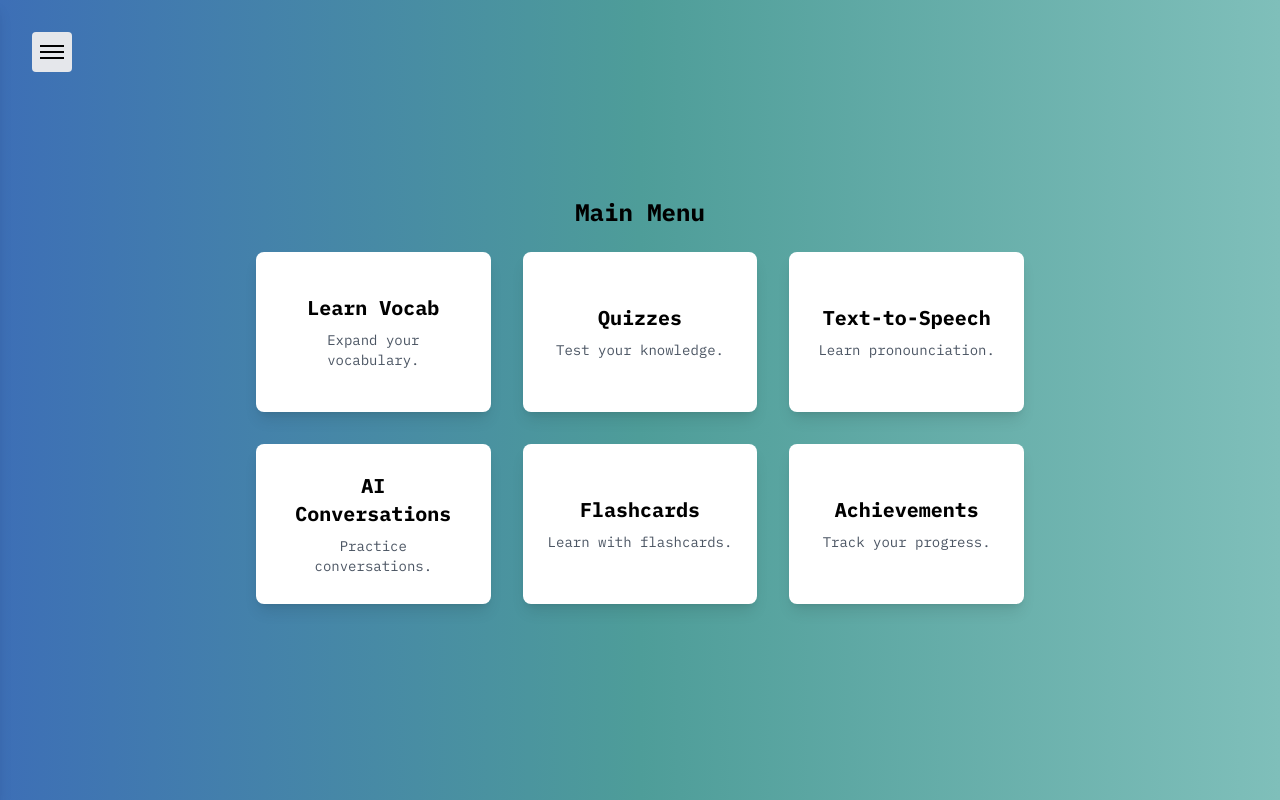
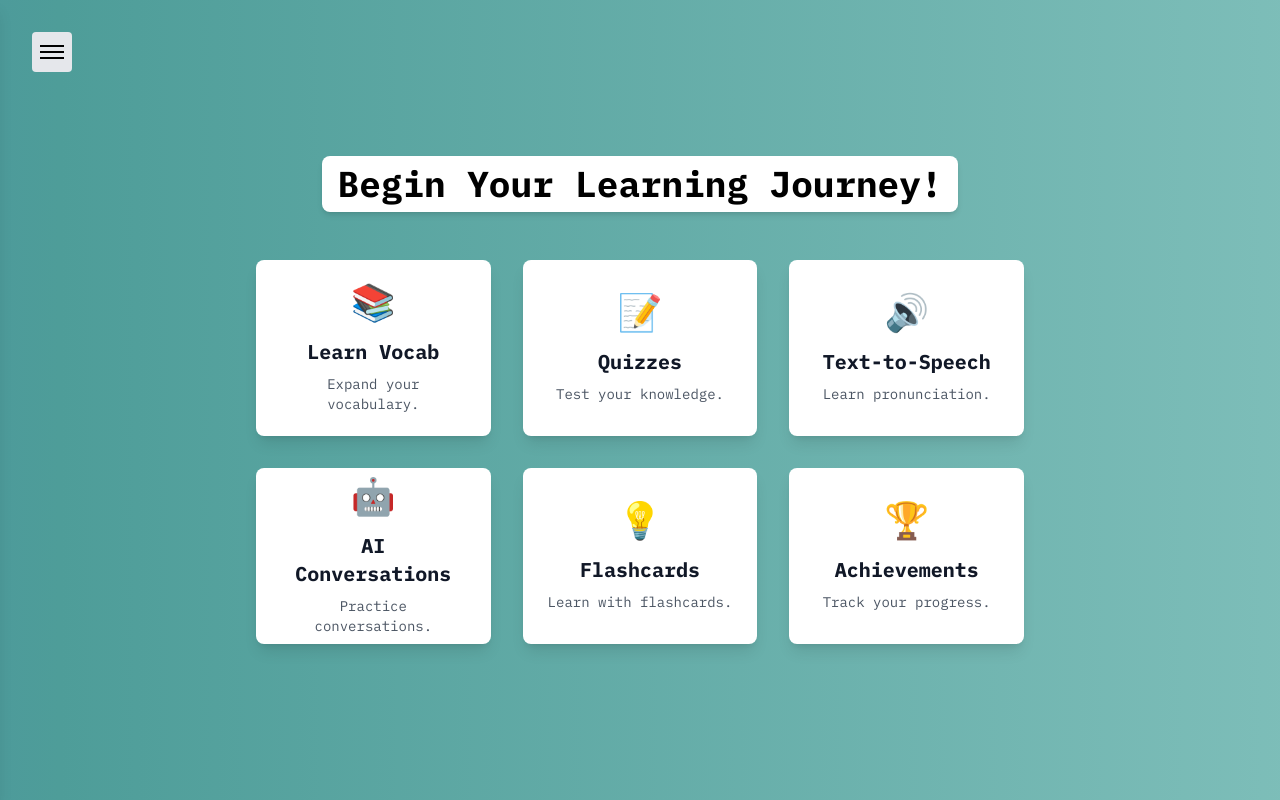
Before and after one commit to gunmack/276_Project, a Next.js app: page /main-menu in a window 1280 px wide. Built offline with nearby package versions, Linux system fonts and the light colour scheme.

Commit message:
fixed tool bar issue and added more to landing page (more to come)

```diff
--- a/package.json
+++ b/package.json
@@ -19,6 +19,7 @@
   "dependencies": {
     "@google-cloud/text-to-speech": "^5.5.0",
     "@google/generative-ai": "^0.21.0",
+    "@heroicons/react": "^2.1.5",
     "cross-fetch": "^4.0.0",
     "font-awesome": "^4.7.0",
     "framer-motion": "^11.11.11",
@@ -26,7 +27,9 @@
     "next": "^15.0.2",
     "node-fetch": "^3.3.2",
     "react": "^18.3.1",
-    "react-dom": "^18.3.1"
+    "react-dom": "^18.3.1",
+    "react-tsparticles": "^2.12.2",
+    "tsparticles": "^3.5.0"
   },
   "devDependencies": {
     "@babel/core": "^7.26.0",
--- a/src/app/Toolbar.js
+++ b/src/app/Toolbar.js
@@ -57,7 +57,14 @@ export default function Toolbar() {
       {/* Side Menu */}
       <div
         className={`absolute top-0 left-0 h-full bg-white p-4 shadow-lg transition-transform duration-300 ${menuOpen ? 'transform translate-x-0' : 'transform -translate-x-full'}`}
-        style={{ width: '20%' }}
+        style={{
+          width: '20%',
+          position: 'fixed',
+          top: 0,
+          left: 0,
+          height: '100vh',
+          zIndex: 1000,
+        }}
       >
         <ul className="flex flex-col gap-6 pt-20">
           {features.map((feature) => (
@@ -118,6 +125,7 @@ export default function Toolbar() {
           <span className="block w-6 h-0.5 bg-black"></span>
         </button>
       )}
+
     </>
   );
 }
--- a/src/app/globals.css
+++ b/src/app/globals.css
@@ -44,7 +44,7 @@ body {
   }
 }
 
-/* Additional styling for your components */
+/* Additional styling */
 .text-to-speech-container {
   display: flex;
   flex-direction: column;
--- a/src/app/main-menu/page.js
+++ b/src/app/main-menu/page.js
@@ -9,32 +9,38 @@ export default function MainMenu() {
     {
       name: 'Learn Vocab',
       href: './learn-vocab',
-      description: 'Expand your vocabulary.'
+      description: 'Expand your vocabulary.',
+      icon: '📚',
     },
     {
       name: 'Quizzes',
       href: './quizzes',
-      description: 'Test your knowledge.'
+      description: 'Test your knowledge.',
+      icon: '📝',
     },
     {
       name: 'Text-to-Speech',
       href: './text-to-speech',
-      description: 'Learn pronounciation.'
+      description: 'Learn pronunciation.',
+      icon: '🔊',
     },
     {
       name: 'AI Conversations',
       href: './ai-conversations',
-      description: 'Practice conversations.'
+      description: 'Practice conversations.',
+      icon: '🤖',
     },
     {
       name: 'Flashcards',
       href: './flashcards',
-      description: 'Learn with flashcards.'
+      description: 'Learn with flashcards.',
+      icon: '💡',
     },
     {
       name: 'Achievements',
       href: './achievements',
-      description: 'Track your progress.'
+      description: 'Track your progress.',
+      icon: '🏆',
     }
   ];
 
@@ -42,20 +48,21 @@ export default function MainMenu() {
     <div
       data-testid="main menu"
       className="relative min-h-screen flex flex-col justify-center items-center p-8 sm:p-20 bg-gradient-to-r"
-      style={{
-        background: 'linear-gradient(to right, #3D6FB6, #4E9D99, #7FBFBA)'
-      }}
     >
       <Toolbar />
 
-      {/* Centered Feature Boxes */}
+      {/* Feature select */}
       <div className="flex flex-col items-center justify-center text-center">
-        <h1 className="text-2xl font-bold mb-6">Main Menu</h1>
+        <h1 className="text-4xl font-bold text-black mb-10 sm:mb-12 px-4 py-2 bg-white rounded-lg shadow-md">
+          Begin Your Learning Journey!
+        </h1>
+
         <div className="grid grid-cols-1 sm:grid-cols-2 lg:grid-cols-3 gap-8 w-full max-w-3xl">
           {features.map((feature) => (
             <Link key={feature.name} href={feature.href}>
-              <div className="p-6 h-40 w-full rounded-lg shadow-lg bg-white hover:bg-gray-100 hover:shadow-2xl hover:scale-105 transition-all duration-300 cursor-pointer flex flex-col items-center justify-center">
-                <h2 className="text-xl font-semibold">{feature.name}</h2>
+              <div className="p-6 h-44 w-full rounded-lg shadow-lg bg-white hover:bg-gray-100 hover:shadow-2xl hover:scale-105 transition-all duration-300 cursor-pointer flex flex-col items-center justify-center">
+                <div className="text-4xl mb-4">{feature.icon}</div>
+                <h2 className="text-xl font-semibold text-gray-900">{feature.name}</h2>
                 <p className="text-sm text-gray-600 mt-2 text-center">
                   {feature.description}
                 </p>
--- a/src/app/page.js
+++ b/src/app/page.js
@@ -1,18 +1,45 @@
-import React from 'react';
+'use client';
+
+import React, { useState, useEffect } from 'react';
 import Link from 'next/link';
 
+const greetings = [
+  'Hello',
+  'Hola',
+  'Bonjour',
+  'Hallo',
+];
+
 export default function Home() {
+  const [currentGreeting, setCurrentGreeting] = useState(greetings[0]);
+  //greeting cycle logic
+  useEffect(() => {
+    const intervalId = setInterval(() => {
+      setCurrentGreeting((prevGreeting) => {
+        const currentIndex = greetings.indexOf(prevGreeting);
+        const nextIndex = (currentIndex + 1) % greetings.length;
+        return greetings[nextIndex];
+      });
+    }, 2000);
+
+    return () => clearInterval(intervalId);
+  }, []);
+
   return (
     <>
       <div
         data-testid="landing page"
         className="grid grid-rows-[20px_1fr_20px] items-center justify-items-center min-h-screen p-8 pb-20 gap-16 sm:p-20 font-[family-name:var(--font-ibmPlexMono)] bg-gradient-to-r"
-        style={{
-          background: 'linear-gradient(to right, #3D6FB6, #4E9D99, #7FBFBA)'
-        }}
       >
         <main className="flex flex-col gap-8 row-start-2 items-center justify-center sm:items-start">
-          <div className="flex flex-col justify-center items-center p-8 gap-4 font-[family-name:var(--font-geist-mono)]">
+          <div className="flex flex-col justify-center items-center p-8 gap-4 font-[family-name:var(--font-geist-mono)] relative">
+            <div className="absolute -top-20 left-1/2 transform -translate-x-1/2 p-6 bg-white border-4 border-gray-300 rounded-xl shadow-lg z-0">
+              <p className="text-6xl text-center" style={{ fontFamily: 'Baloo, sans-serif' }}>
+                {currentGreeting}!
+              </p>
+            </div>
+            <br />
+            <br />
             <h1 className="text-5xl text-center mb-2">Welcome to QuizLing!</h1>
             <div className="flex flex-col justify-center items-center p-8 gap-4 font-[family-name:var(--font-geist-mono)]">
               <p className="text-sm text-center mb-2">
@@ -28,7 +55,7 @@ export default function Home() {
 
           <div className="flex justify-center items-center gap-4 w-full">
             <Link href="main-menu">
-              <button className="rounded-full border border-solid border-transparent transition-colors flex items-center justify-center bg-foreground text-background gap-2 hover:bg-[#262626] dark:hover:bg-[#262626] text-sm sm:text-base h-10 sm:h-12 px-4 sm:px-5">
+            <button className="rounded-full border border-solid border-transparent transition-colors flex items-center justify-center bg-foreground text-background gap-2 hover:bg-[#262626] dark:hover:bg-[#262626] text-sm sm:text-base h-10 sm:h-12 px-4 sm:px-5">
                 Start Learning
               </button>
             </Link>
```
Also changed, not shown: 1 other file (tests, documents, lock files or other folders).
